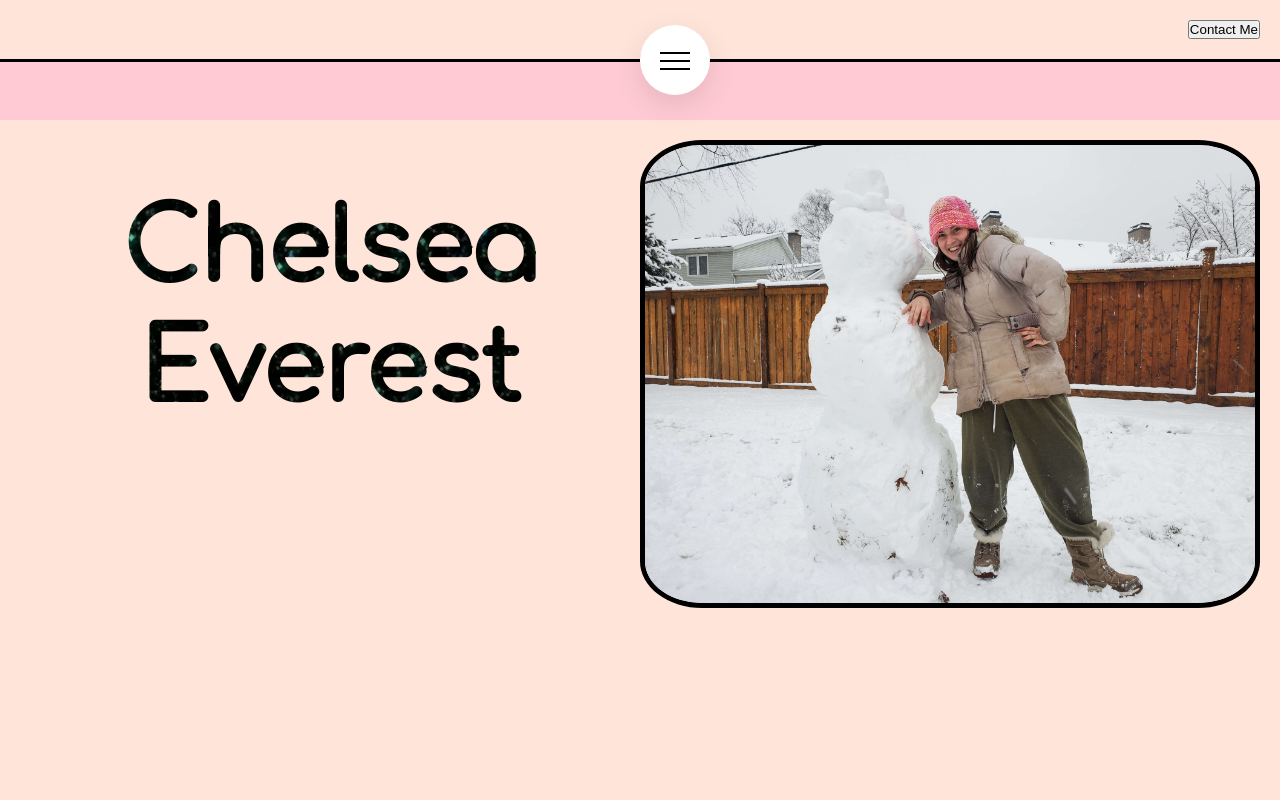
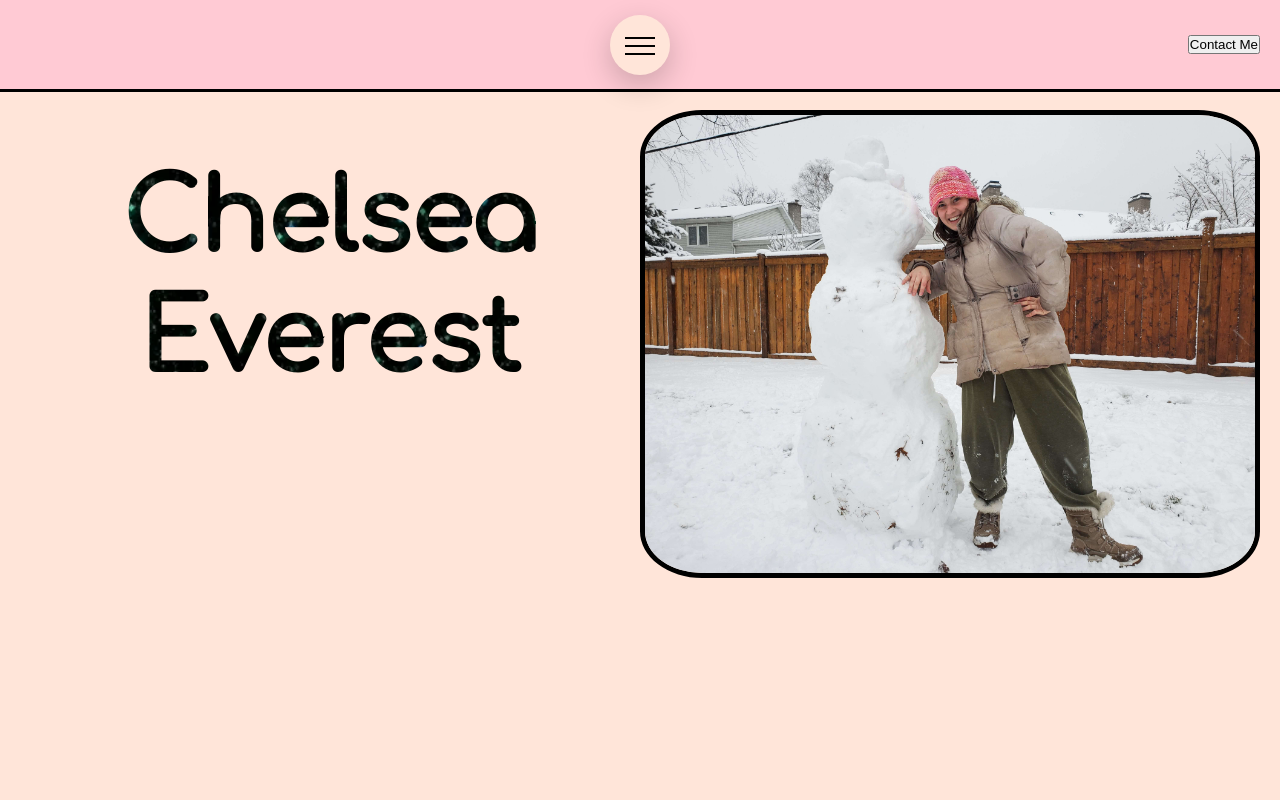
Before and after one commit to everest787/website, a React (Create React App) app: page / in a window 1280 px wide. Shown: the top 800 px of the page. Built offline with nearby package versions, Linux system fonts and the light colour scheme.

Commit message:
Small layout changes

```diff
--- a/src/sass/base/_base.scss
+++ b/src/sass/base/_base.scss
@@ -24,7 +24,7 @@ body {
     &__header {
         grid-template-rows: 10rem;
         grid-template-columns: 40vw 45vw;
-        background-color: $color-secondary;
+        background-color: $color-primary;
         border-bottom: 3px solid black;
         position: fixed;
         width: 100%;
--- a/src/sass/layout/_header.scss
+++ b/src/sass/layout/_header.scss
@@ -2,7 +2,7 @@
     grid-column: 1 / -1;
     display: grid;
     grid-template-columns: repeat(3, 1fr);
-    padding: 2rem 2rem;
+    padding: 3.5rem 2rem;
 
     &__navigation {
         grid-column: 2/3;
--- a/src/sass/layout/_navigation.scss
+++ b/src/sass/layout/_navigation.scss
@@ -5,26 +5,28 @@
 
     }
     &__button {
-        background-color: white;
-        height: 7rem;
-        width: 7rem;
+        background-color: $color-secondary;
+        height: 6rem;
+        width: 6rem;
         position: fixed;
+        top: 1.5rem;
+        margin-left: -3rem;
+        border-radius: 50%;
 
-        top: 2.5rem;
-        border-radius: 50%;
         z-index: 2000;
-        box-shadow: 0 1rem 3rem rgba(black, .1);
+        box-shadow: 0 1rem 3rem rgba(black, .2);
         text-align: center;
         cursor: pointer;
 
 
     }
     &__background {
-        height: 6rem;
-        width: 6rem;
+        height: 5rem;
+        width: 5rem;
         border-radius: 50%;
         position: fixed;
-        top: 3rem;
+        top: 2rem;
+        margin-left: -2.5rem;
         background-image: radial-gradient($color-primary, $color-tertiary);
         z-index: 1000;
 
@@ -55,7 +57,7 @@
     }
 
     &__checkbox:checked ~ &__background {
-        transform: scale(35);
+        transform: scale(40);
     }
 
     &__checkbox:checked ~ &__nav {
@@ -65,7 +67,7 @@
 
     &__icon {
         position: relative;
-        margin-top: 3.5rem;
+        margin-top: 3rem;
 
         &,
         &::before,
@@ -82,7 +84,7 @@
             content: "";
             position: absolute;
             left: 0;
-            transition: all .2s;
+            transition: all .1s;
 
         }
         &::before {
--- a/src/sass/pages/_home.scss
+++ b/src/sass/pages/_home.scss
@@ -5,7 +5,7 @@
     grid-template-columns: repeat(2, 1fr);
     padding: 2rem 2rem;
     height: 1000px;
-    margin-top: 12rem;
+    margin-top: 9rem;
 
     &__photo {
         grid-column: 2 / 3;
```
